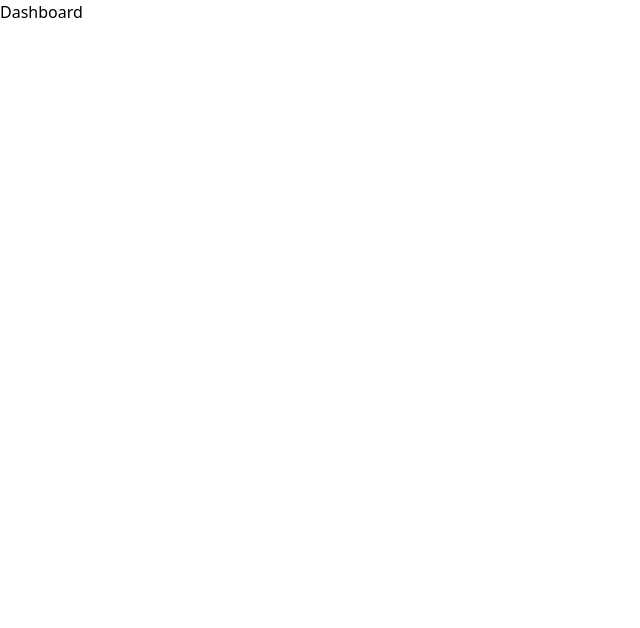
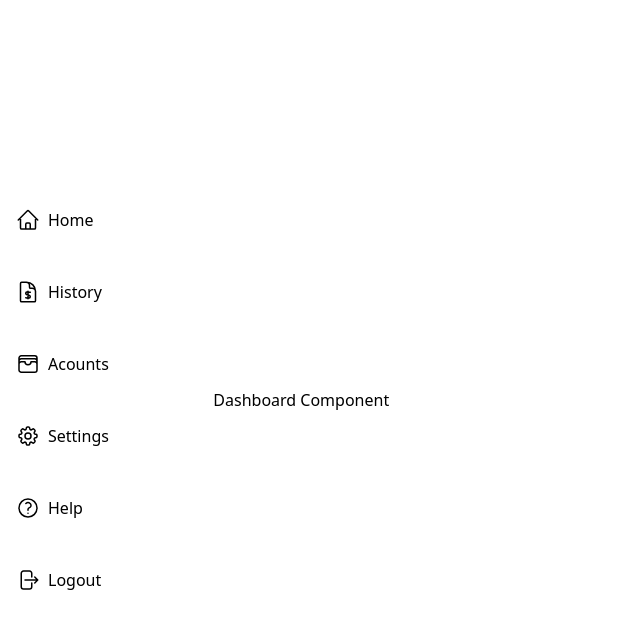
Before and after one commit to ParasharDeb/Paytm_clone, a React (Vite) app in the folder react_frontend/: page /dashboard in a window 1280 px wide. Shown: the top 628 px of the page, without its empty margins (0-640 px from the left). Built offline with nearby package versions, Linux system fonts and the light colour scheme.

Commit message:
left navbar

```diff
--- /dev/null
+++ b/react_frontend/src/Icons/accounts.tsx
@@ -0,0 +1,8 @@
+export default function Accountsicon(){
+    return(
+        <svg xmlns="http://www.w3.org/2000/svg" fill="none" viewBox="0 0 24 24" strokeWidth={1.5} stroke="currentColor" className="size-6">
+  <path strokeLinecap="round" strokeLinejoin="round" d="M21 12a2.25 2.25 0 0 0-2.25-2.25H15a3 3 0 1 1-6 0H5.25A2.25 2.25 0 0 0 3 12m18 0v6a2.25 2.25 0 0 1-2.25 2.25H5.25A2.25 2.25 0 0 1 3 18v-6m18 0V9M3 12V9m18 0a2.25 2.25 0 0 0-2.25-2.25H5.25A2.25 2.25 0 0 0 3 9m18 0V6a2.25 2.25 0 0 0-2.25-2.25H5.25A2.25 2.25 0 0 0 3 6v3" />
+</svg>
+
+    )
+}
--- /dev/null
+++ b/react_frontend/src/Icons/burger.tsx
@@ -0,0 +1,8 @@
+export default function Burgericon(){
+    return(
+        <svg xmlns="http://www.w3.org/2000/svg" fill="none" viewBox="0 0 24 24" strokeWidth={1.5} stroke="currentColor" className="size-6">
+  <path strokeLinecap="round" strokeLinejoin="round" d="M3.75 6.75h16.5M3.75 12h16.5m-16.5 5.25h16.5" />
+</svg>
+
+    )
+}
--- /dev/null
+++ b/react_frontend/src/Icons/help.tsx
@@ -0,0 +1,8 @@
+export default function Helpicon(){
+    return(
+        <svg xmlns="http://www.w3.org/2000/svg" fill="none" viewBox="0 0 24 24" strokeWidth={1.5} stroke="currentColor" className="size-6">
+  <path strokeLinecap="round" strokeLinejoin="round" d="M9.879 7.519c1.171-1.025 3.071-1.025 4.242 0 1.172 1.025 1.172 2.687 0 3.712-.203.179-.43.326-.67.442-.745.361-1.45.999-1.45 1.827v.75M21 12a9 9 0 1 1-18 0 9 9 0 0 1 18 0Zm-9 5.25h.008v.008H12v-.008Z" />
+</svg>
+
+    )
+}
--- /dev/null
+++ b/react_frontend/src/Icons/history.tsx
@@ -0,0 +1,8 @@
+export default function History(){
+    return(
+        <svg xmlns="http://www.w3.org/2000/svg" fill="none" viewBox="0 0 24 24" strokeWidth={1.5} stroke="currentColor" className="size-6">
+  <path strokeLinecap="round" strokeLinejoin="round" d="M19.5 14.25v-2.625a3.375 3.375 0 0 0-3.375-3.375h-1.5A1.125 1.125 0 0 1 13.5 7.125v-1.5a3.375 3.375 0 0 0-3.375-3.375H8.25m3.75 9v7.5m2.25-6.466a9.016 9.016 0 0 0-3.461-.203c-.536.072-.974.478-1.021 1.017a4.559 4.559 0 0 0-.018.402c0 .464.336.844.775.994l2.95 1.012c.44.15.775.53.775.994 0 .136-.006.27-.018.402-.047.539-.485.945-1.021 1.017a9.077 9.077 0 0 1-3.461-.203M10.5 2.25H5.625c-.621 0-1.125.504-1.125 1.125v17.25c0 .621.504 1.125 1.125 1.125h12.75c.621 0 1.125-.504 1.125-1.125V11.25a9 9 0 0 0-9-9Z" />
+</svg>
+
+    )
+}
--- /dev/null
+++ b/react_frontend/src/Icons/home.tsx
@@ -0,0 +1,8 @@
+export default function Homeicon(){
+  return(
+    <svg xmlns="http://www.w3.org/2000/svg" fill="none" viewBox="0 0 24 24" strokeWidth={1.5} stroke="currentColor" className="size-6">
+  <path strokeLinecap="round" strokeLinejoin="round" d="m2.25 12 8.954-8.955c.44-.439 1.152-.439 1.591 0L21.75 12M4.5 9.75v10.125c0 .621.504 1.125 1.125 1.125H9.75v-4.875c0-.621.504-1.125 1.125-1.125h2.25c.621 0 1.125.504 1.125 1.125V21h4.125c.621 0 1.125-.504 1.125-1.125V9.75M8.25 21h8.25" />
+</svg>
+
+  )
+}
--- /dev/null
+++ b/react_frontend/src/Icons/logout.tsx
@@ -0,0 +1,8 @@
+export default function Logouticon(){
+    return(
+        <svg xmlns="http://www.w3.org/2000/svg" fill="none" viewBox="0 0 24 24" strokeWidth={1.5} stroke="currentColor" className="size-6">
+  <path strokeLinecap="round" strokeLinejoin="round" d="M15.75 9V5.25A2.25 2.25 0 0 0 13.5 3h-6a2.25 2.25 0 0 0-2.25 2.25v13.5A2.25 2.25 0 0 0 7.5 21h6a2.25 2.25 0 0 0 2.25-2.25V15m3 0 3-3m0 0-3-3m3 3H9" />
+</svg>
+
+    )
+}
--- /dev/null
+++ b/react_frontend/src/Icons/settings.tsx
@@ -0,0 +1,9 @@
+export default function Settingsicon(){
+    return(
+        <svg xmlns="http://www.w3.org/2000/svg" fill="none" viewBox="0 0 24 24" strokeWidth={1.5} stroke="currentColor" className="size-6">
+  <path strokeLinecap="round" strokeLinejoin="round" d="M10.343 3.94c.09-.542.56-.94 1.11-.94h1.093c.55 0 1.02.398 1.11.94l.149.894c.07.424.384.764.78.93.398.164.855.142 1.205-.108l.737-.527a1.125 1.125 0 0 1 1.45.12l.773.774c.39.389.44 1.002.12 1.45l-.527.737c-.25.35-.272.806-.107 1.204.165.397.505.71.93.78l.893.15c.543.09.94.559.94 1.109v1.094c0 .55-.397 1.02-.94 1.11l-.894.149c-.424.07-.764.383-.929.78-.165.398-.143.854.107 1.204l.527.738c.32.447.269 1.06-.12 1.45l-.774.773a1.125 1.125 0 0 1-1.449.12l-.738-.527c-.35-.25-.806-.272-1.203-.107-.398.165-.71.505-.781.929l-.149.894c-.09.542-.56.94-1.11.94h-1.094c-.55 0-1.019-.398-1.11-.94l-.148-.894c-.071-.424-.384-.764-.781-.93-.398-.164-.854-.142-1.204.108l-.738.527c-.447.32-1.06.269-1.45-.12l-.773-.774a1.125 1.125 0 0 1-.12-1.45l.527-.737c.25-.35.272-.806.108-1.204-.165-.397-.506-.71-.93-.78l-.894-.15c-.542-.09-.94-.56-.94-1.109v-1.094c0-.55.398-1.02.94-1.11l.894-.149c.424-.07.765-.383.93-.78.165-.398.143-.854-.108-1.204l-.526-.738a1.125 1.125 0 0 1 .12-1.45l.773-.773a1.125 1.125 0 0 1 1.45-.12l.737.527c.35.25.807.272 1.204.107.397-.165.71-.505.78-.929l.15-.894Z" />
+  <path strokeLinecap="round" strokeLinejoin="round" d="M15 12a3 3 0 1 1-6 0 3 3 0 0 1 6 0Z" />
+</svg>
+
+    )
+}
--- /dev/null
+++ b/react_frontend/src/components/dashboardcom.tsx
@@ -0,0 +1,7 @@
+export default function Dashboardcomp() {
+    return (
+        <div>
+            Dashboard Component
+        </div>
+    );
+}
--- a/react_frontend/src/pages/dashboard.tsx
+++ b/react_frontend/src/pages/dashboard.tsx
@@ -1,7 +1,11 @@
+import Dashboardcomp from "../components/dashboardcom"
+import Leftnavbar from "./leftNavbar"
+
 export default function Dashboard(){
     return(
-        <div>
-           Dashboard
+        <div className="flex grid grid-cols-12 items-center justify-center h-screen">
+            <div className="col-span-2"><Leftnavbar/></div>
+           <div className="col-span-10"><Dashboardcomp/></div>
         </div>
     )
 }
--- /dev/null
+++ b/react_frontend/src/pages/leftNavbar.tsx
@@ -0,0 +1,20 @@
+import Accountsicon from "../Icons/accounts"
+import Helpicon from "../Icons/help"
+import History from "../Icons/history"
+import Homeicon from "../Icons/home"
+import Logouticon from "../Icons/logout"
+import Settingsicon from "../Icons/settings"
+
+export default function Leftnavbar(){
+    const styles= "py-6 px-4 flex items-center gap-2 cursor-pointer hover:bg-gray-200 rounded-lg"
+    return(
+        <div >
+            <div className={styles}><Homeicon/><div>Home</div></div>
+            <div className={styles}><History/>History</div>
+            <div className={styles}><Accountsicon/>Acounts</div>
+            <div className={styles}><Settingsicon/>Settings</div>
+            <div className={styles}><Helpicon/>Help</div>
+            <div className={styles}><Logouticon/>Logout</div>
+        </div>
+    )
+}
```
Also changed, not shown: react_frontend/src/pages/cardComponent.tsx (added).
